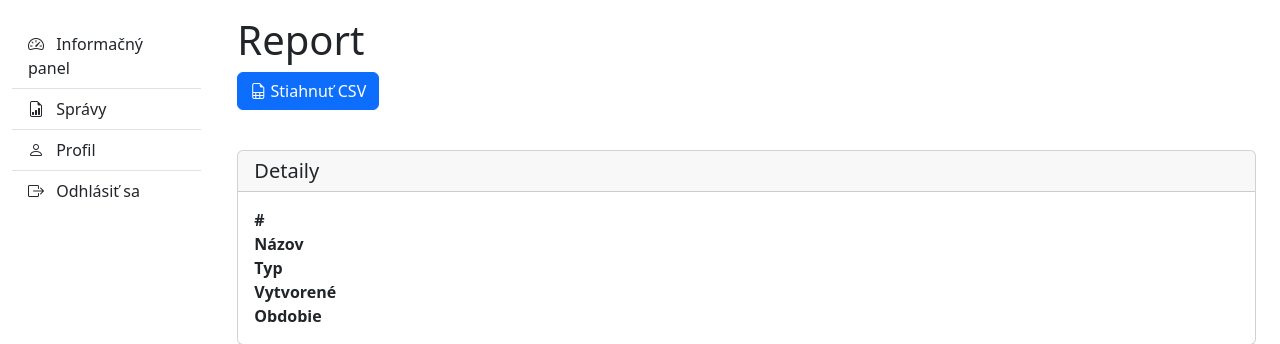
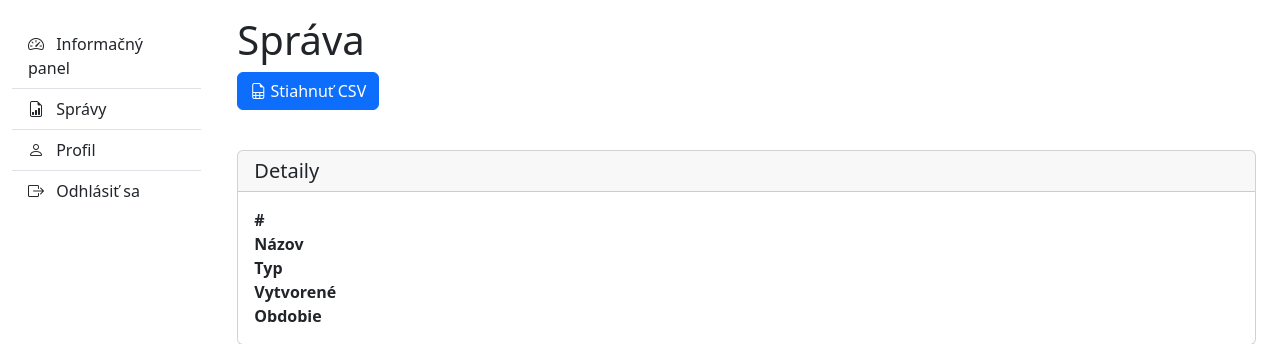
Before and after one commit to tkdesign/dma, a Flask app: template templates/reports/report_table.html in a window 1280 px wide. Shown: the part 56-400 px from the top of the page. Run offline with Flask 3, Linux system fonts and the light colour scheme; the template is opened without the code that fills it, so the values that code supplies are empty; parts of the project's set-up code (start-up, migrations or seed data) failed here and were passed over; some libraries are stand-ins or nearby versions.

Commit message:
Updated report_table.html.

```diff
--- a/templates/reports/report_table.html
+++ b/templates/reports/report_table.html
@@ -1,7 +1,7 @@
 {% extends "user/layout.html" %}
 {% block content %}
     <div class="container-fluid">
-        <h1>Report</h1>
+        <h1>Správa</h1>
         <div class="row">
             <div class="col-3">
                 <div class="mb-3">
```
